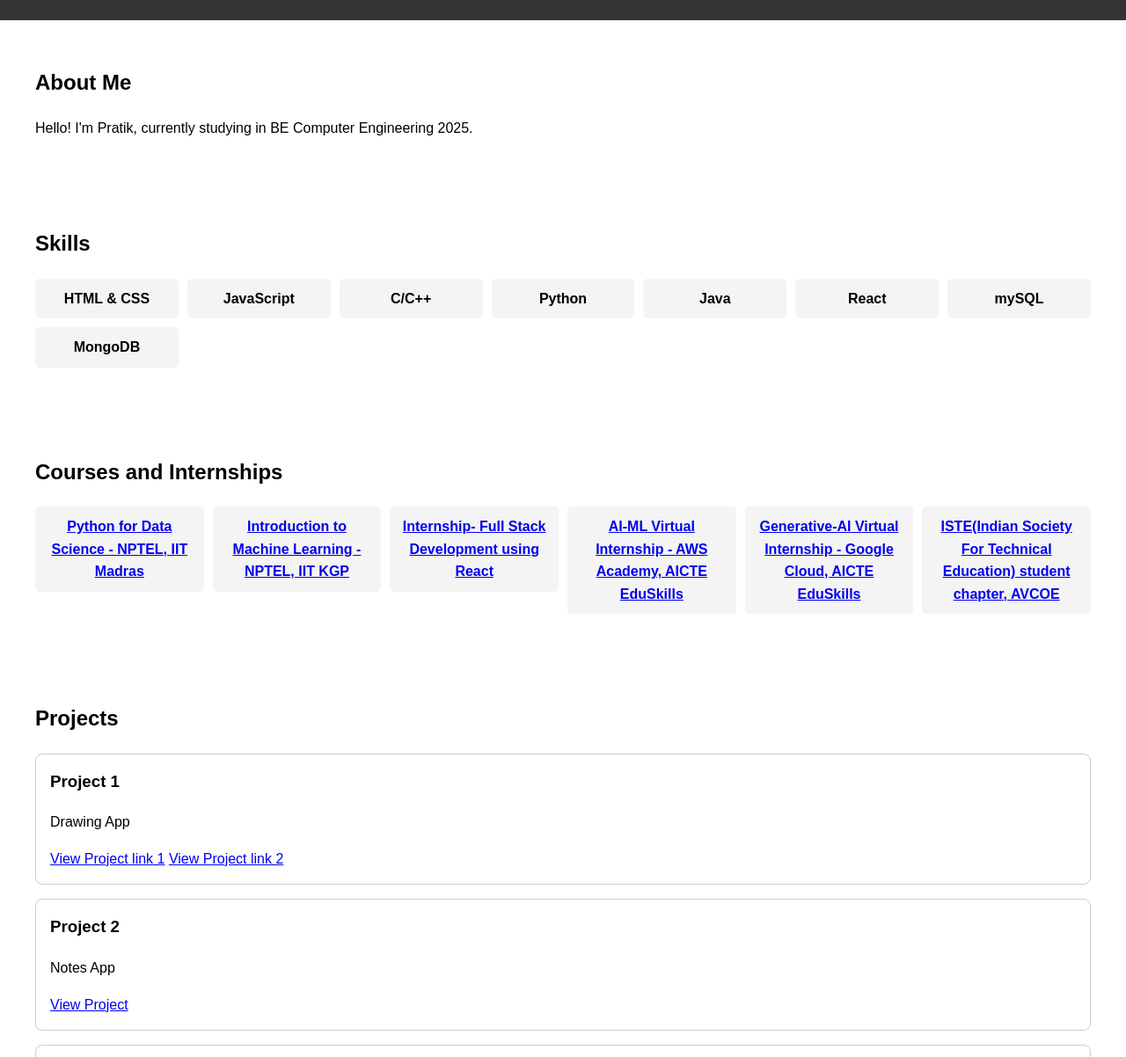
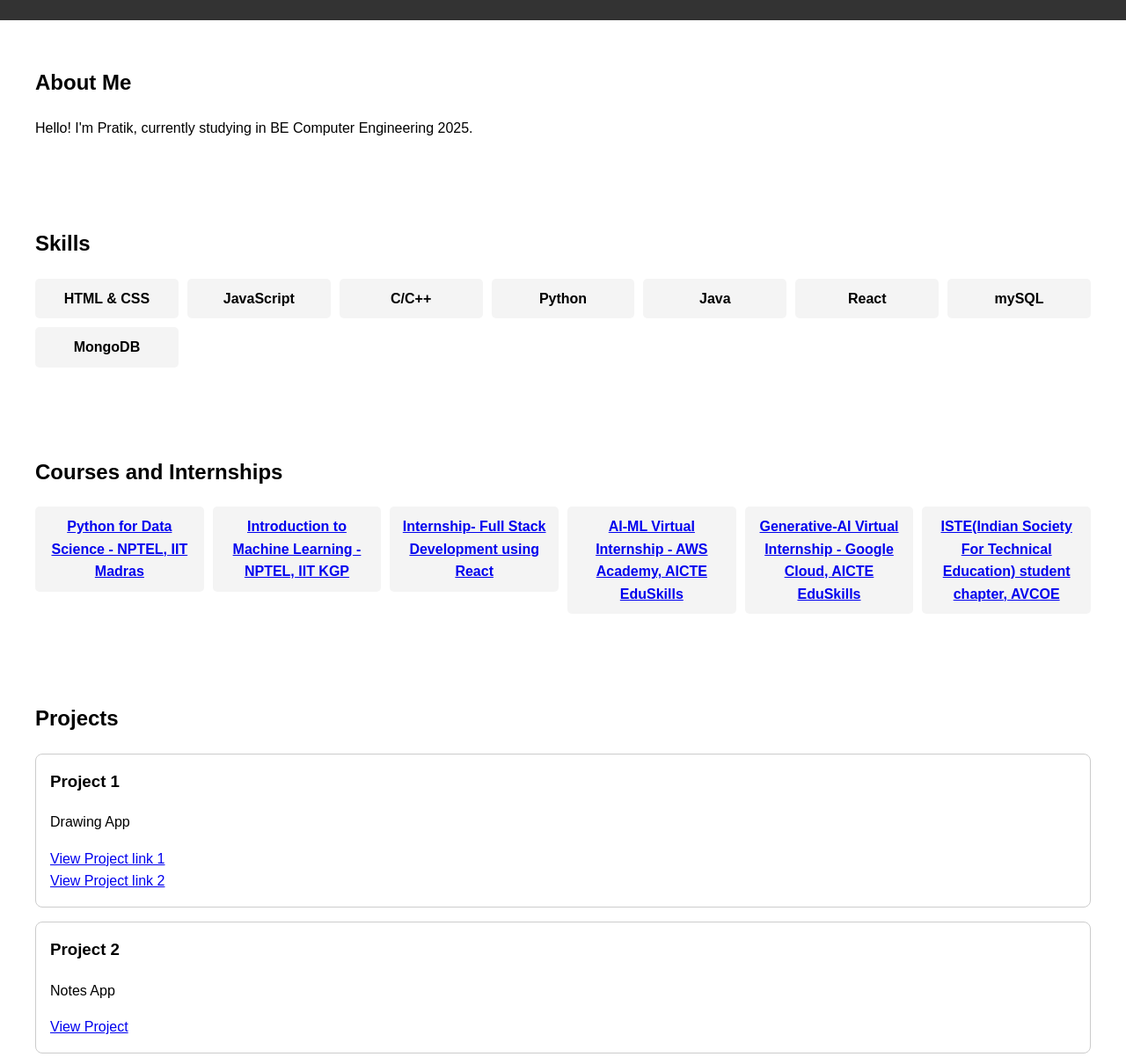
Before and after one commit to pratik-dighe/Portfolio, a plain HTML site: page index.html in a window 1280 px wide. Shown: the part 67-1269 px from the top of the page at 88% size. Drawn offline with Linux system fonts and the light colour scheme.

Commit message:
Update index.html

```diff
--- a/index.html
+++ b/index.html
@@ -71,7 +71,7 @@
         <div class="project-card">
             <h3>Project 1</h3>
             <p>Drawing App</p>
-            <a href=" https://pratik-dighe.github.io/Drawing-App/" target="_blank">View Project link 1</a>
+            <a href=" https://pratik-dighe.github.io/Drawing-App/" target="_blank">View Project link 1</a><br>
             <a href=" https://pratik-dighe.github.io/Drawing/" target="_blank">View Project link 2</a>
         </div>
         <div class="project-card">
```
